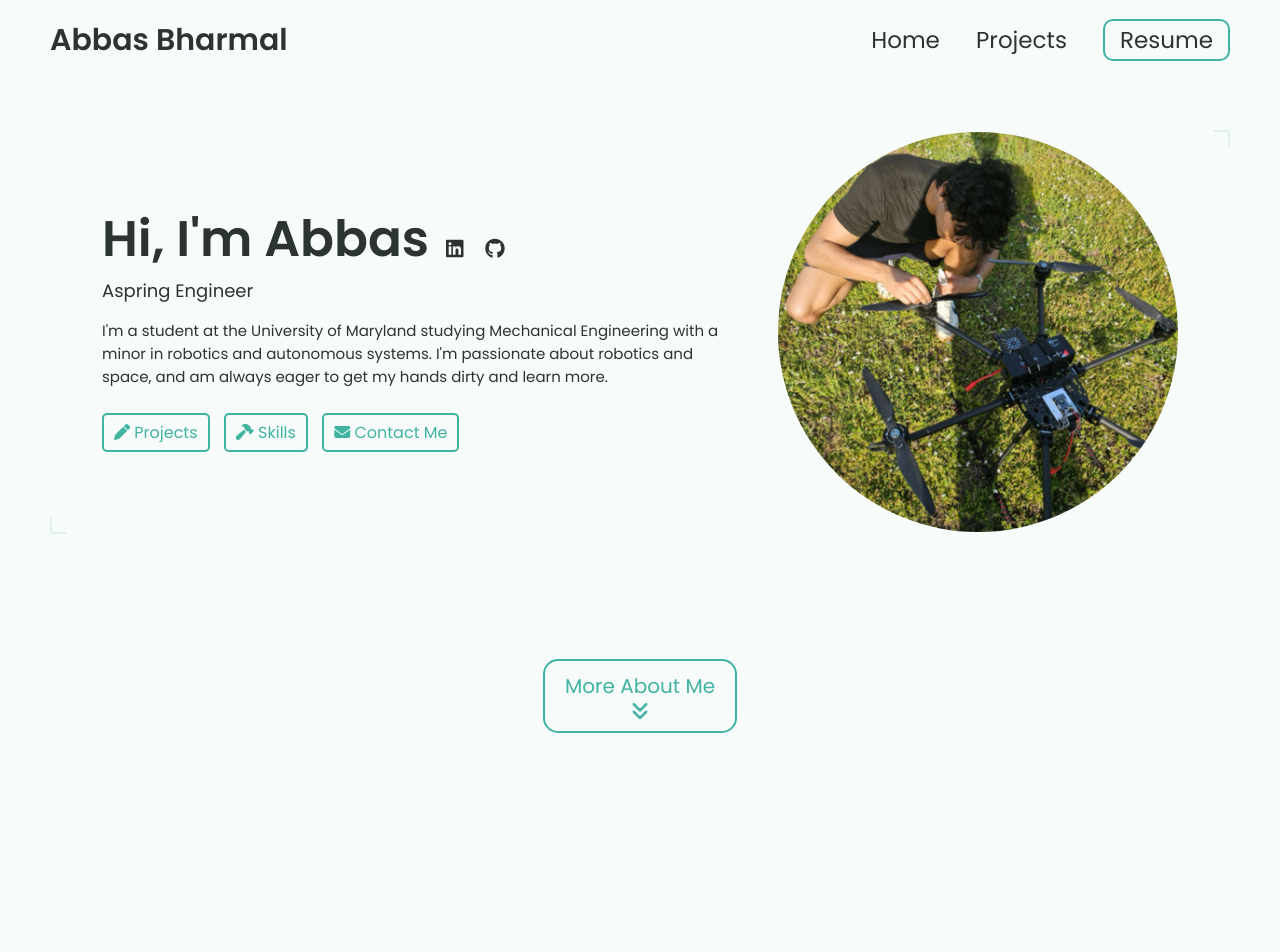
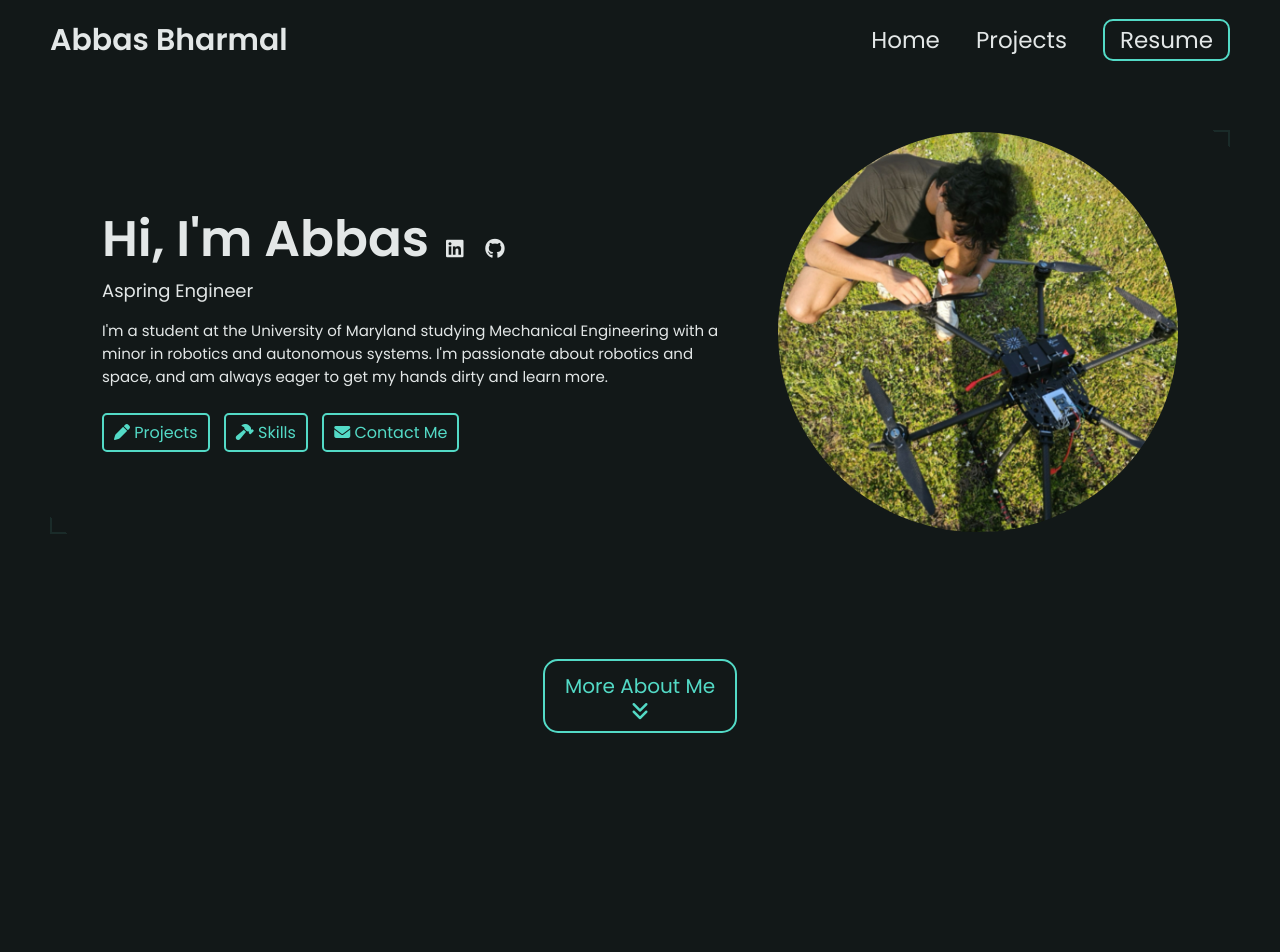
Before and after one commit to abharm/abharm.github.io, a Jekyll site: the page built from index.html, in a window 1280 px wide. Shown: the top 952 px of the page. Built offline with Jekyll 4.4.1, drawn with Linux system fonts in a browser that asks for light colours.

Commit message:
Update _config.yml

```diff
--- a/_config.yml
+++ b/_config.yml
@@ -69,12 +69,12 @@ formspree-key:   https://formspree.io/f/{8-digit key}
 
 # Active theme (Updatethis to switch themes). Make sure to keep the indentation the samne.
 colors: # this is the basic theme
-  text: "#2c3333"
-  border: "#e0f2ef"
-  link: "#40b3a2"
-  highlight: "#2a9d8f"
-  background: "#f7fbfa"
-  light_background: "#f0f9f7"
+  text: "#e3e7e7"
+  border: "#1a2b29"
+  link: "#53dac6"
+  highlight: "#3ed1bd"
+  background: "	#121818"
+  light_background: "#1b2423"
 
 # A few examples.
 basic theme:
```
